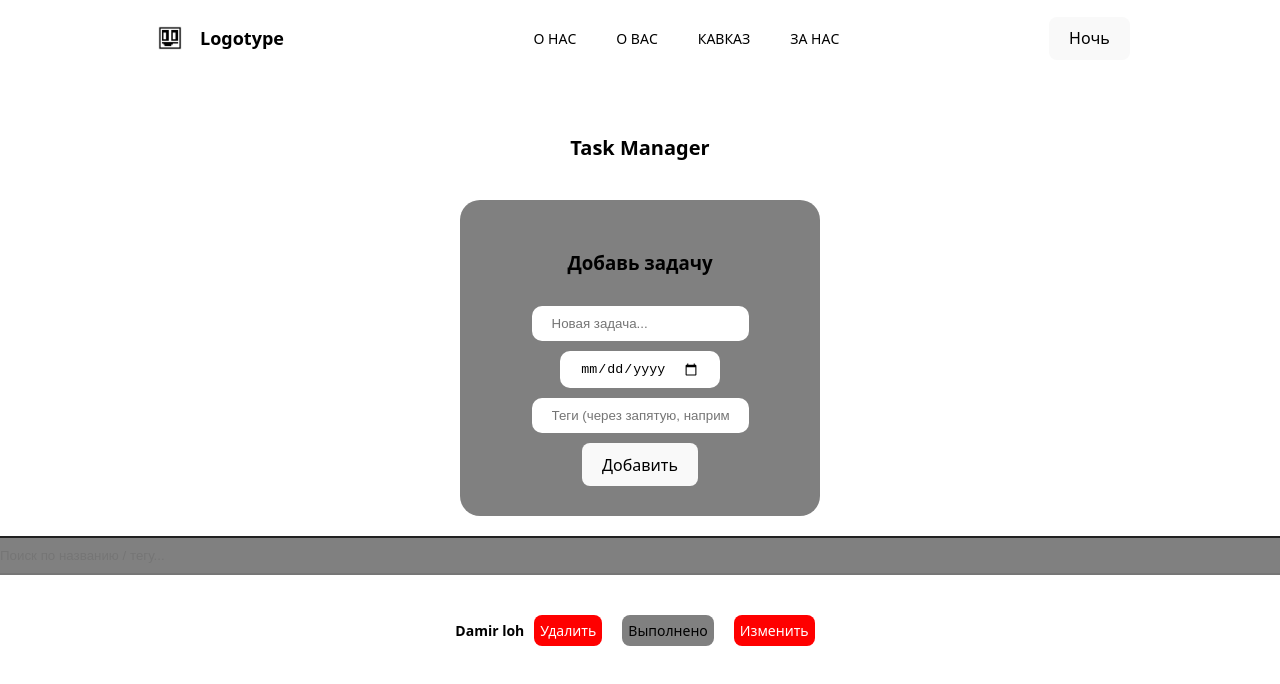
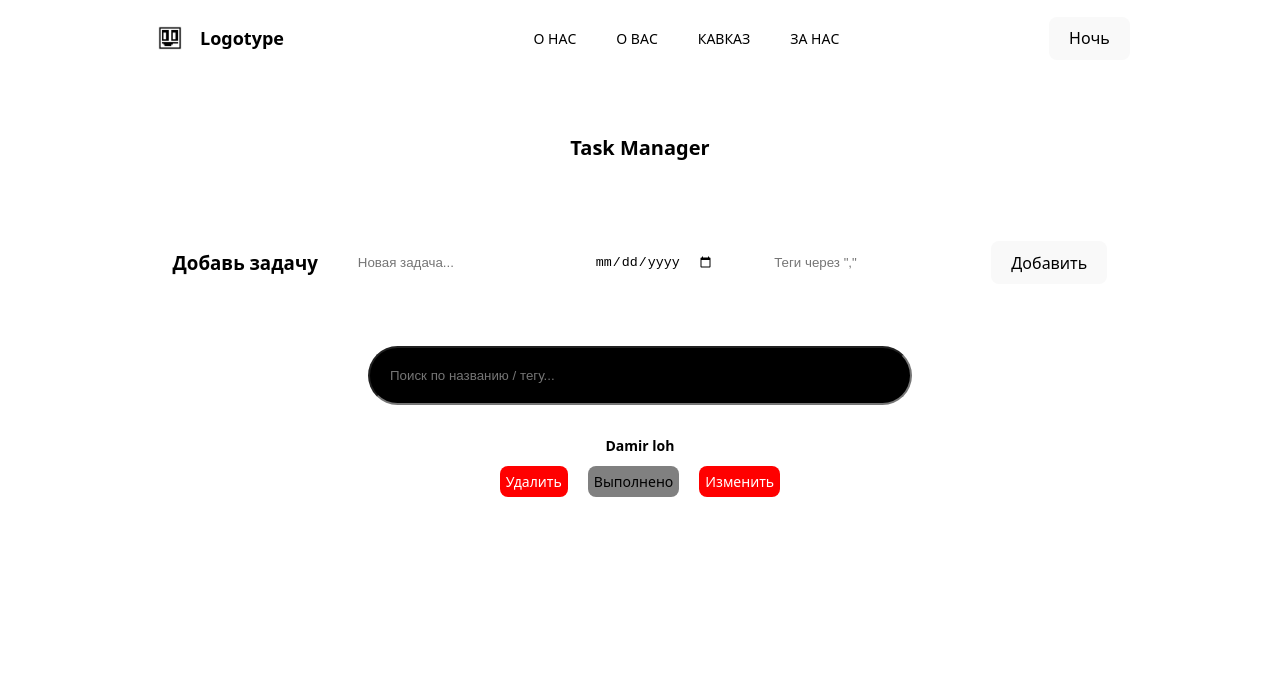
Before and after one commit to zaikinale/react_29_10_25.io, a React (Vite) app: page / in a window 1280 px wide. Shown: the top 684 px of the page. Built offline with nearby package versions, Linux system fonts and the light colour scheme.

Commit message:
fix_design

```diff
--- a/src/components/List/List.jsx
+++ b/src/components/List/List.jsx
@@ -9,18 +9,18 @@ const Item = ({ item, onRemove, onUpdate, onToggleComplete }) => {
 
     const renderData = () => {
         const deadlineStr = item.deadline
-            ? `Дедлайн: ${new Date(item.deadline).toLocaleDateString('ru-RU')}`
+            ? `Deadline: ${new Date(item.deadline).toLocaleDateString('ru-RU')}`
             : '';
-        const tagsStr = item.tags?.length ? `Теги: ${item.tags.join(', ')}` : '';
+        const tagsStr = item.tags?.length ? `Tags: ${item.tags.join(', ')}` : '';
 
         return (
             <>
-                <span>{item.text}</span>
                 {(deadlineStr || tagsStr) && (
                     <div className={style.item__meta}>
-                        {deadlineStr} {tagsStr && ` ${tagsStr}`}
+                        {deadlineStr} <br/> {tagsStr && ` ${tagsStr}`}
                     </div>
                 )}
+                <span>{item.text}</span><br/>
                 <button className={style.list__delete} onClick={() => onRemove(item.id)}>
                     Удалить
                 </button>
--- a/src/components/List/style.module.css
+++ b/src/components/List/style.module.css
@@ -4,7 +4,8 @@
     box-sizing: border-box;
     padding: 20px;
     display: flex;
-    flex-direction: column;
+    flex-direction: row;
+    flex-wrap: wrap;
     gap: 20px;
     list-style-type: none;
     margin: 0;
@@ -66,7 +67,6 @@
 
 .list__item--overdue {
     background-color: #f44336;
-    /* border-left: 4px solid #f44336; */
 }
 
 .list__item--completed {
--- a/src/components/TaskAddFrom/TaskAddFrom.jsx
+++ b/src/components/TaskAddFrom/TaskAddFrom.jsx
@@ -23,6 +23,7 @@ export default function TaskAddFrom({ onAdd }) {
     return (
         <form className={style.form} onSubmit={handleSubmit}>
             <h3 className={style.form__title}>Добавь задачу</h3>
+
             <input
                 type="text"
                 className={style.form__input}
@@ -42,7 +43,7 @@ export default function TaskAddFrom({ onAdd }) {
                 className={style.form__input}
                 value={tagsInput}
                 onChange={(e) => setTagsInput(e.target.value)}
-                placeholder="Теги (через запятую, например: работа, срочно)"
+                placeholder='Теги через ","'
             />
             <button type="submit" className={style.form__button}>
                 Добавить
--- a/src/components/TaskAddFrom/style.module.css
+++ b/src/components/TaskAddFrom/style.module.css
@@ -2,13 +2,13 @@
 
 .form {
     padding: 30px;
-    background-color: gray;
+    background-color: var(--bg);
     border-radius: 20px;
     align-items: center;
-    width: 300px;
+    /* width: 300px; */
     display: flex;
-    flex-direction: column;
-    gap: 10px;
+    flex-direction: row;
+    gap: 20px;
 }
 
 .form__title {
--- a/src/components/TaskManager/style.module.css
+++ b/src/components/TaskManager/style.module.css
@@ -12,8 +12,9 @@
 }
 
 .search {
-    padding: 10px;
-    width: 100%;
-    background-color: gray;
-    color: white;
+    padding: 20px;
+    width: 500px;
+    border-radius: 30px;
+    background-color: var(--text);
+    color: var(--bg);
 }
```
